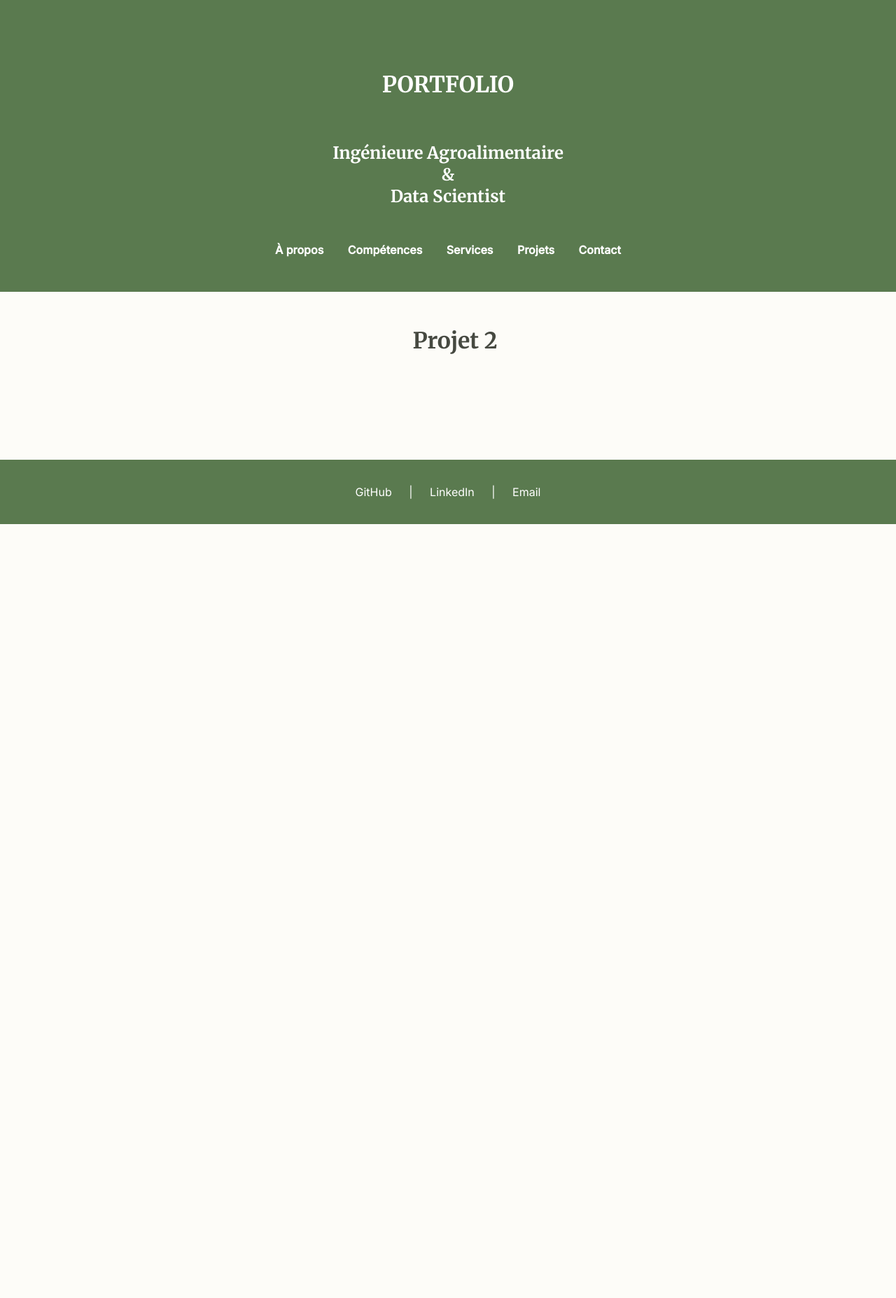
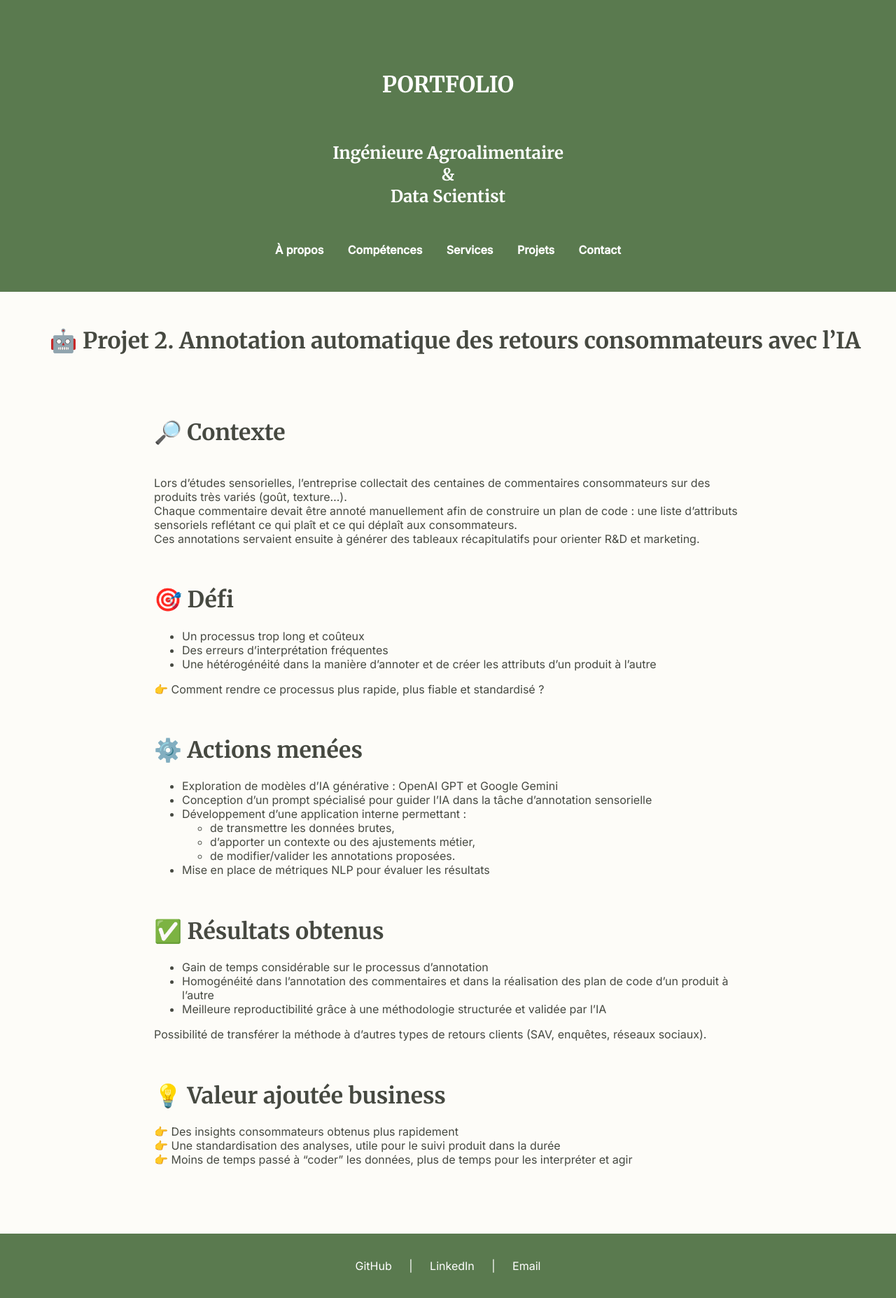
Before and after one commit to emma-dcs/emma-dcs.github.io, a Jekyll site: the page built from projet2.md, in a window 1280 px wide. Shown: the whole page at 70% size. Built offline with Jekyll 4.4.1, drawn with Linux system fonts in a browser that asks for light colours; before the commit the page ends 900 px from its top, so only the background shows below that.

Commit message:
Projet 2

```diff
--- a/assets/css/style.scss
+++ b/assets/css/style.scss
@@ -160,3 +160,10 @@ main {
   background-color: #FDFCF8;
   color: black;
 }
+
+.projet-lien {
+  display: block;
+  text-align: right;
+  font-size: 0.85em;
+  font-style: italic;
+}
--- a/projet2.md
+++ b/projet2.md
@@ -1,4 +1,51 @@
 ---
 layout: default
-title: Projet 2
+title: 🤖 Projet 2. Annotation automatique des retours consommateurs avec l’IA
 ---
+
+
+# 🔎 Contexte
+<br>
+Lors d’études sensorielles, l’entreprise collectait des centaines de commentaires consommateurs sur des produits très variés (goût, texture…).<br>
+Chaque commentaire devait être annoté manuellement afin de construire un plan de code : une liste d’attributs sensoriels reflétant ce qui plaît et ce qui déplaît aux consommateurs.<br>
+Ces annotations servaient ensuite à générer des tableaux récapitulatifs pour orienter R&D et marketing.
+
+<br>
+
+# 🎯 Défi
+
+- Un processus trop long et coûteux
+- Des erreurs d’interprétation fréquentes
+- Une hétérogénéité dans la manière d’annoter et de créer les attributs d’un produit à l’autre
+
+👉 Comment rendre ce processus plus rapide, plus fiable et standardisé ?
+
+<br>
+
+# ⚙️ Actions menées
+
+- Exploration de modèles d’IA générative : OpenAI GPT et Google Gemini
+- Conception d’un prompt spécialisé pour guider l’IA dans la tâche d’annotation sensorielle
+- Développement d’une application interne permettant :
+    - de transmettre les données brutes,
+    - d’apporter un contexte ou des ajustements métier,
+    - de modifier/valider les annotations proposées.
+- Mise en place de métriques NLP pour évaluer les résultats
+
+<br>
+
+# ✅ Résultats obtenus
+
+- Gain de temps considérable sur le processus d’annotation
+- Homogénéité dans l'annotation des commentaires et dans la réalisation des plan de code d'un produit à l'autre
+- Meilleure reproductibilité grâce à une méthodologie structurée et validée par l’IA
+
+Possibilité de transférer la méthode à d’autres types de retours clients (SAV, enquêtes, réseaux sociaux).
+
+<br>
+
+# 💡 Valeur ajoutée business
+
+👉 Des insights consommateurs obtenus plus rapidement <br>
+👉 Une standardisation des analyses, utile pour le suivi produit dans la durée <br>
+👉 Moins de temps passé à “coder” les données, plus de temps pour les interpréter et agir
```
Also changed, not shown: projet1.md (+6 -8 lines), projets.md (+7 -6 lines).
